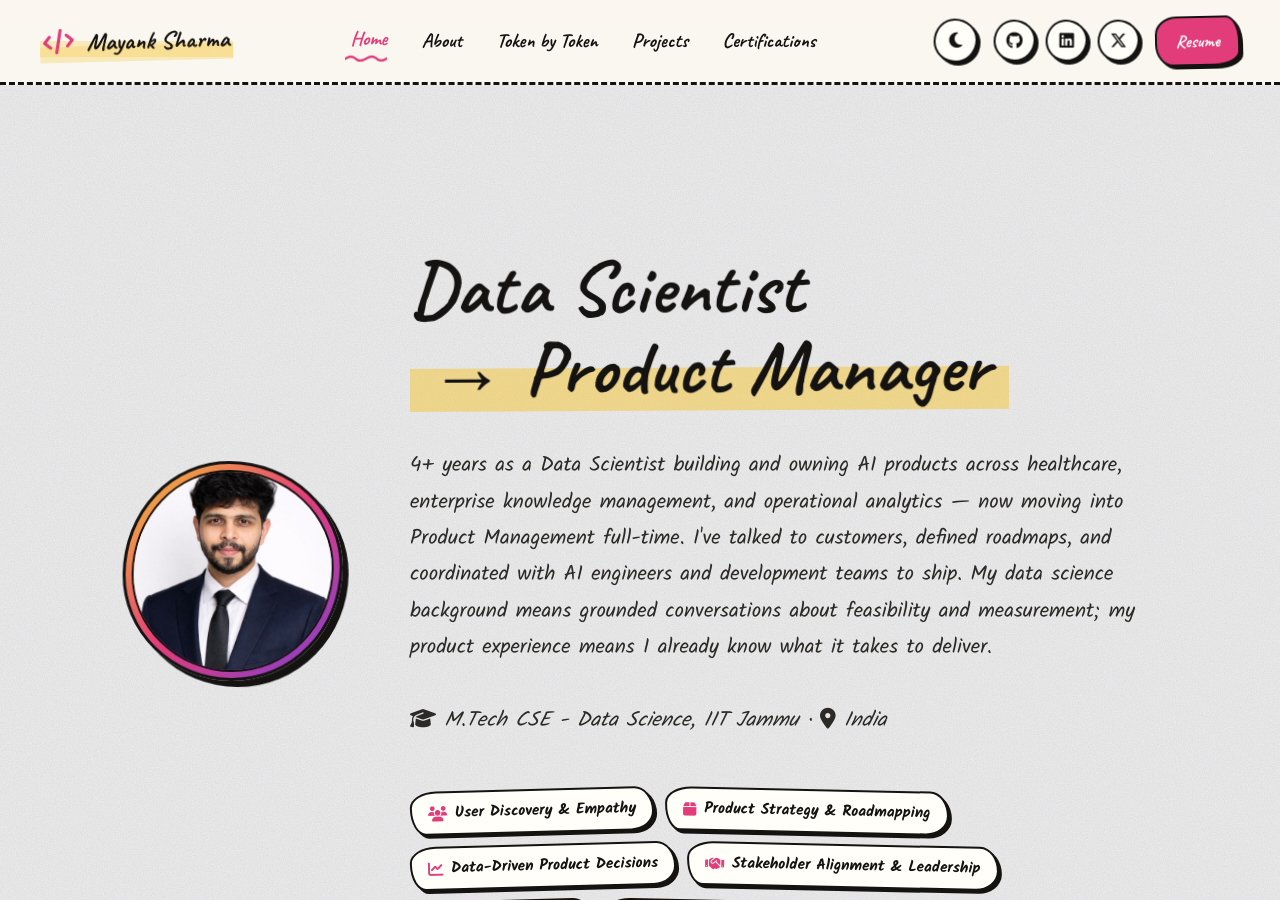
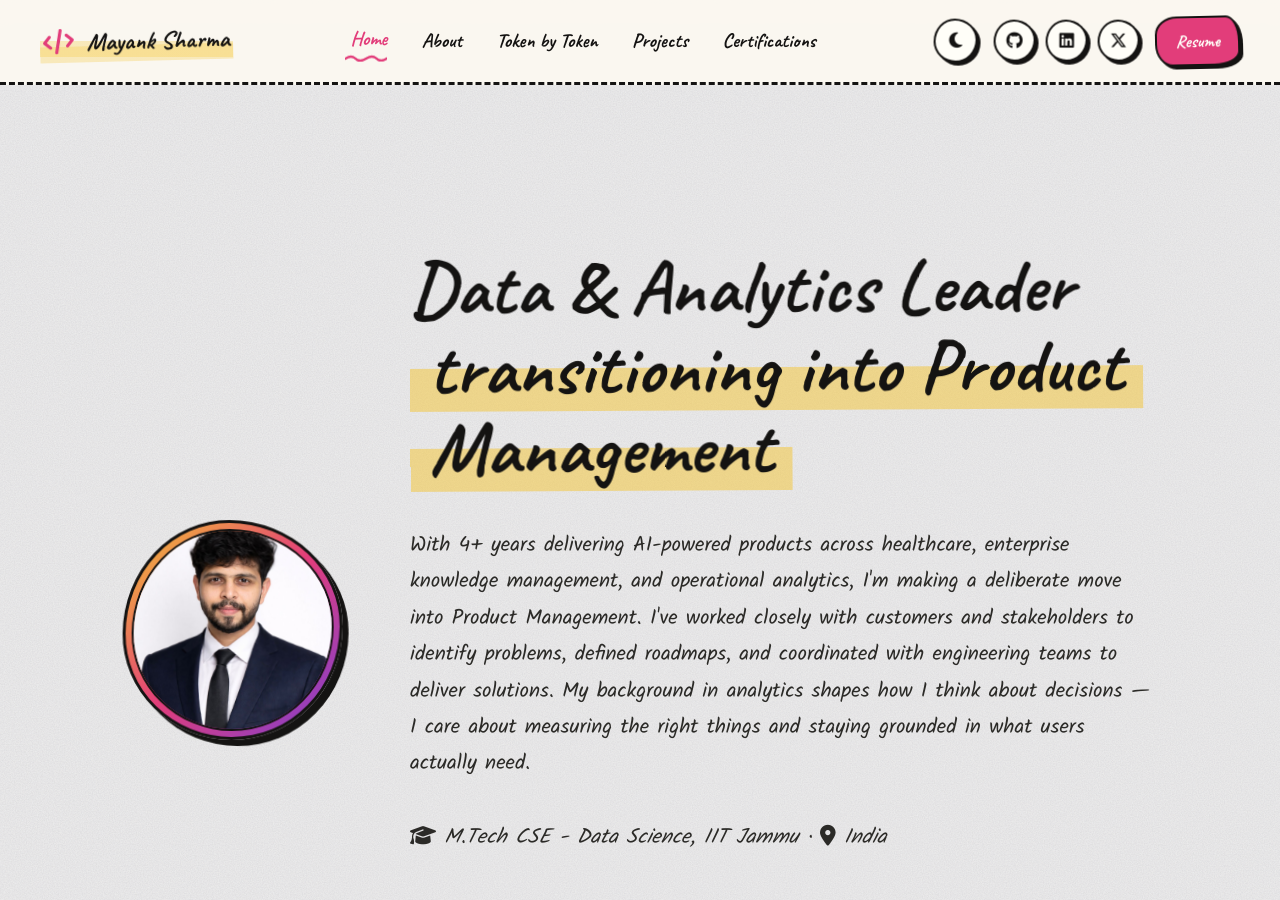
Before and after one commit to mayank1101/mayank1101.github.io, a Jekyll site: the page built from index.html, in a window 1280 px wide and 900 px high. Built offline with Jekyll 4.4.1, drawn with Linux system fonts in a browser that asks for light colours; some web fonts are replaced.

Commit message:
aligned profile positioning with Data & Analytics PM

```diff
--- a/_config.yml
+++ b/_config.yml
@@ -1,5 +1,5 @@
 title: Mayank Sharma
-description: Data Scientist with 4+ years building and owning AI products across healthcare and enterprise. AAAI 2024 published. Moving into Product Management.
+description: Data Scientist & Analytics Leader transitioning into Product Management. 4+ years shipping products. AAAI 2024 published. Combining technical depth with product thinking.
 url: https://mayank1101.github.io
 baseurl: ""
 author: Mayank Sharma
--- a/about.html
+++ b/about.html
@@ -1,7 +1,7 @@
 ---
 layout: page
 title: About Me
-description: About Mayank Sharma - Data Scientist with 4+ years building and owning AI products across healthcare and enterprise. AAAI 2024 published. Moving into Product Management.
+description: About Mayank Sharma - Data & Analytics Leader transitioning into Product Management. 4+ years shipping products at scale. Combining technical credibility with user-focused product thinking.
 ---
 
 <!-- About Hero -->
@@ -61,7 +61,7 @@ description: About Mayank Sharma - Data Scientist with 4+ years building and own
 
 <!-- My Journey -->
 <div class="container section scroll-animate">
-    <h2><i class="fas fa-code-branch"></i> My Journey: Data Scientist → Product Ownership → Product Management</h2>
+    <h2><i class="fas fa-code-branch"></i> My Journey: Data Science → Product Ownership → Product Management</h2>
     <p class="muted about-section-lead">
         From analyzing data to owning products to scaling them — how I became a product thinker
         with deep technical credibility.
--- a/index.html
+++ b/index.html
@@ -1,7 +1,7 @@
 ---
 layout: page
 title: Home
-description: Mayank Sharma - Data Scientist with 4+ years building and owning AI products across healthcare and enterprise. AAAI 2024 published. Moving into Product Management.
+description: Mayank Sharma - Data & Analytics Leader transitioning into Product Management. 4+ years shipping products at scale. Combining technical credibility with user-focused product thinking.
 ---
 
 <div class="container hero fade-in">
@@ -19,14 +19,15 @@ description: Mayank Sharma - Data Scientist with 4+ years building and owning AI
 
     <div class="hero-text">
       <h1>
-        Data Scientist<br />
-        <span class="hero-highlight">→ Product Manager</span>
+        Data & Analytics Leader<br />
+        <span class="hero-highlight">transitioning into Product Management</span>
       </h1>
       <p>
-        4+ years as a Data Scientist building and owning AI products across healthcare, enterprise knowledge management, and operational analytics —
-        now moving into Product Management full-time. I've talked to customers, defined roadmaps, and coordinated with AI engineers
-        and development teams to ship. My data science background means grounded conversations about feasibility and measurement;
-        my product experience means I already know what it takes to deliver.
+        With 4+ years delivering AI-powered products across healthcare, enterprise knowledge management, and operational analytics,
+        I'm making a deliberate move into Product Management. I've worked closely with customers and stakeholders to identify problems,
+        defined roadmaps, and coordinated with engineering teams to deliver solutions.
+        My background in analytics shapes how I think about decisions — I care about measuring the right things
+        and staying grounded in what users actually need.
       </p>
       <p class="muted" style="margin-top: 1rem">
         <i class="fas fa-graduation-cap"></i> M.Tech CSE - Data Science, IIT
```
Also changed, not shown: resume.html (+4 -4 lines).
